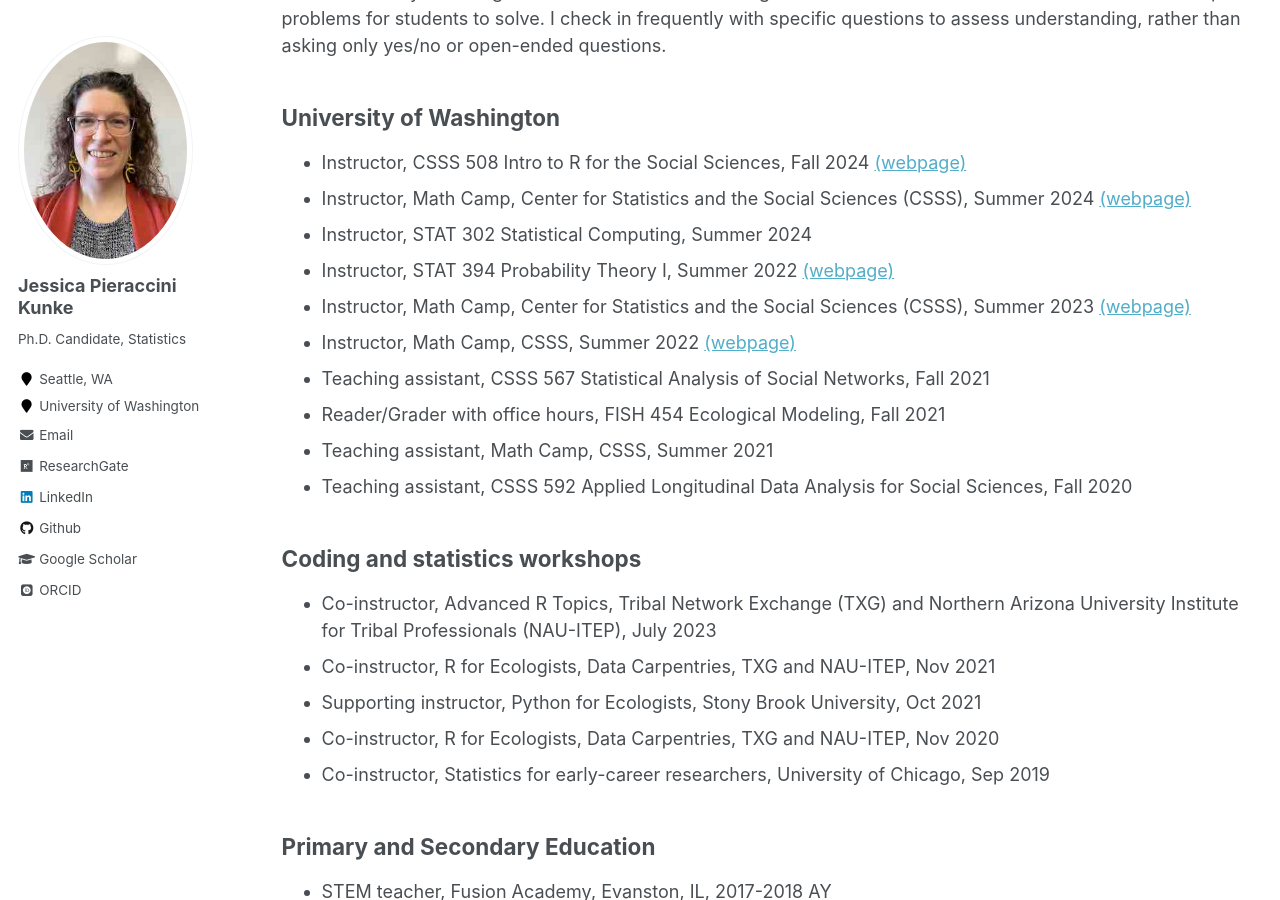
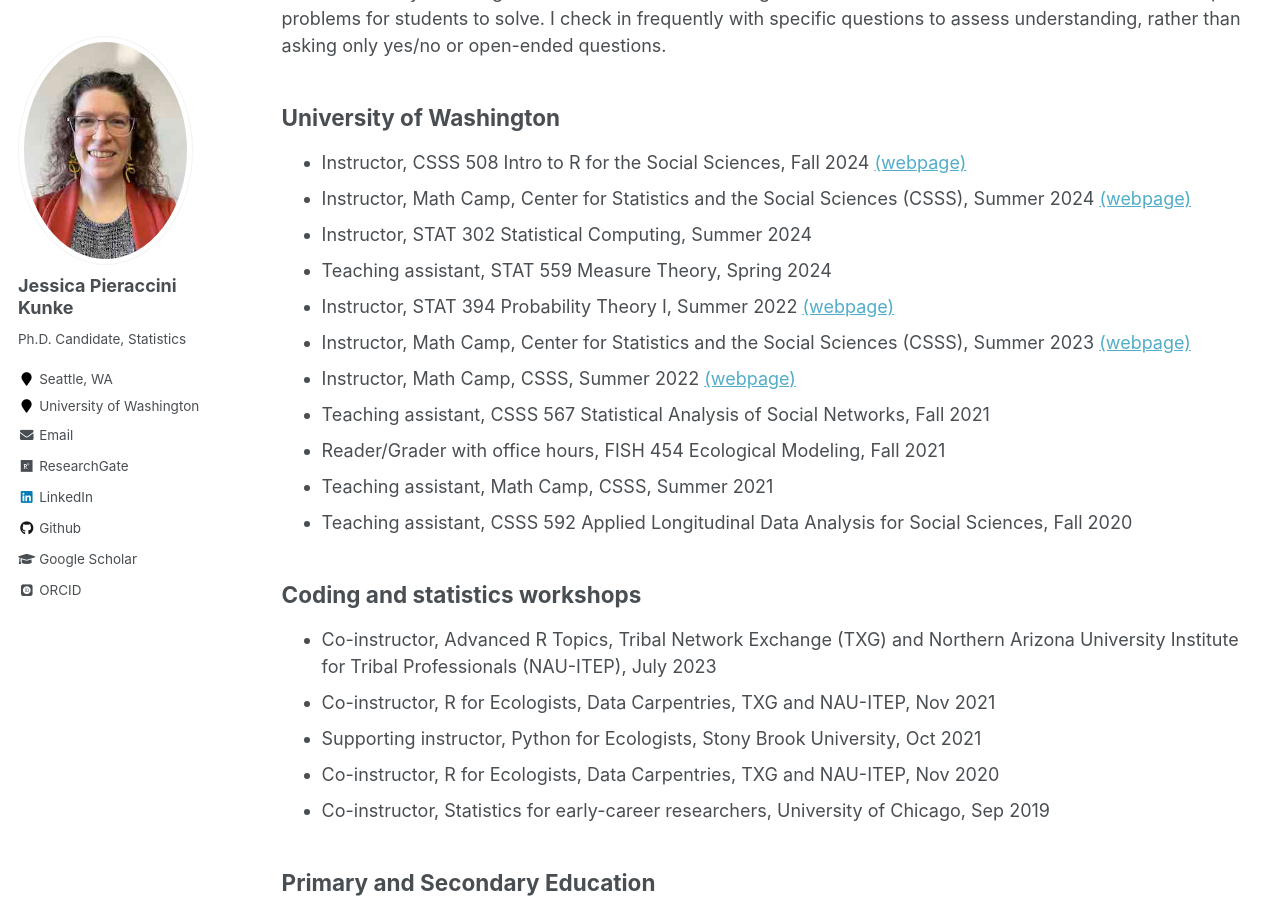
Before and after one commit to jpierkunke/jpierkunke.github.io, a Jekyll site: the page built from _pages/teaching.md, in a window 1280 px wide and 900 px high, scrolled down 584 px. Built offline with Jekyll 4.4.1, drawn with Linux system fonts in a browser that asks for light colours; some web fonts are replaced.

Commit message:
Update teaching.md

```diff
--- a/_pages/teaching.md
+++ b/_pages/teaching.md
@@ -16,6 +16,7 @@ One of my key roles is to help students become more self-directed learners, whic
 - Instructor, CSSS 508 Intro to R for the Social Sciences, Fall 2024 [(webpage)](https://csss.uw.edu/academics/math-camp/math-camp-schedule)
 - Instructor, Math Camp, Center for Statistics and the Social Sciences (CSSS), Summer 2024 [(webpage)](https://csss.uw.edu/academics/math-camp/math-camp-schedule)
 - Instructor, STAT 302 Statistical Computing, Summer 2024
+- Teaching assistant, STAT 559 Measure Theory, Spring 2024
 - Instructor, STAT 394 Probability Theory I, Summer 2022 [(webpage)](https://jpierkunke.github.io/STAT394A/)
 - Instructor, Math Camp, Center for Statistics and the Social Sciences (CSSS), Summer 2023 [(webpage)](https://jpierkunke.github.io/CSSS-Math-Camp-2023/)
 - Instructor, Math Camp, CSSS, Summer 2022 [(webpage)](https://jpierkunke.github.io/CSSS-Math-Camp-2022/)
```
